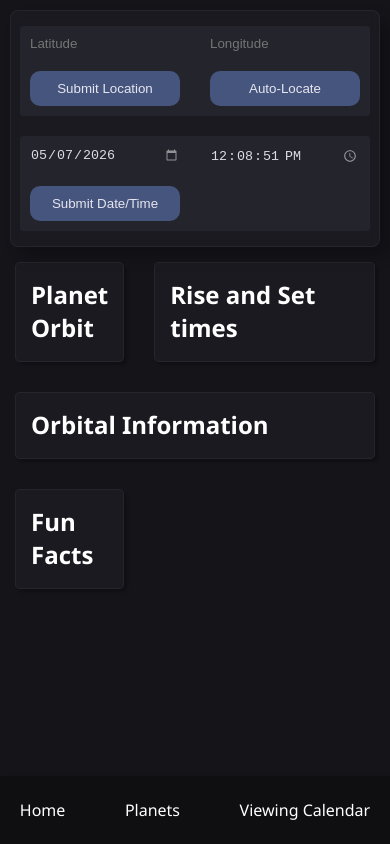
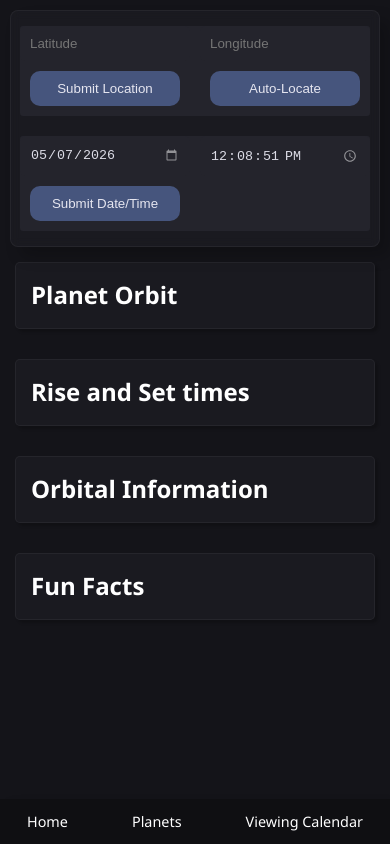
Before and after one commit to Joshua-Hetherton/Planet-Finder-PWA, a website: page views/planet-info.html in a window 390 px wide. Drawn offline with Linux system fonts and the light colour scheme.

Commit message:
Refactor: Merged Planet Characteristics and planet info+edited styling for planet-info

```diff
--- a/public/css/main.css
+++ b/public/css/main.css
@@ -115,8 +115,18 @@
         justify-content: space-around;
         align-items: center;
 
+        /* Fixing large size */
+        padding:8px 0;
+        gap:10px;
+
         background-color: rgba(15, 15, 18, 0.902);
         box-shadow: 10px 10px 15px rgba(0, 0, 0, 0.2);
+
+
+    }
+    .navigation-bar a {
+        padding: 0.3rem 0.6rem;
+        font-size: 0.9rem;
     }
 
 }
--- a/public/css/planet-info.css
+++ b/public/css/planet-info.css
@@ -124,5 +124,8 @@
     #Fun-Facts {
         visibility: hidden;
     }
+    .wide-tile {
+        grid-column: span 1;
+    }
 
 }
```
